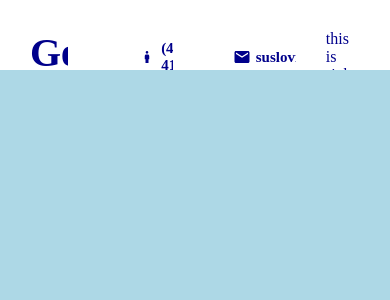
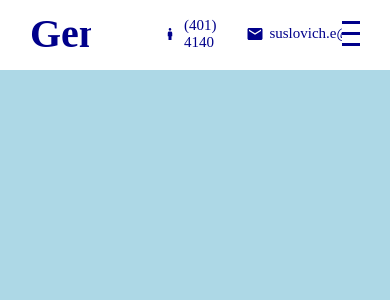
Before and after one commit to evansuslovich/personal-website, a React (Create React App) app: page / in a window 390 px wide. Shown: the top 300 px of the page. Built offline with nearby package versions, Linux system fonts and the light colour scheme; a web font is replaced by a local one.

Commit message:
react animated hamburger

```diff
--- a/src/App.jsx
+++ b/src/App.jsx
@@ -8,10 +8,13 @@
 
 import "./app.scss";
 
+import {useState} from "react";
+
 function App() {
+  const[menuOpen,setMenuOpen] = useState(false)
   return (
     <div className="app">
-    <Topbar/>
+    <Topbar menuOpen = {menuOpen} setMenuOpen = {setMenuOpen}/>
       <div className="sections">
         <Intro/>
         <Portfolio/>
--- a/src/components/topbar/Topbar.jsx
+++ b/src/components/topbar/Topbar.jsx
@@ -4,9 +4,9 @@
 import BoyIcon from '@mui/icons-material/Boy';
 import EmailIcon from '@mui/icons-material/Email';
 
-export default function Topbar() {
+export default function Topbar({menuOpen, setMenuOpen}) {
     return (
-        <div className="topbar">
+        <div className={"topbar " + (menuOpen && "active")}>
             <div className="wrapper">
                 <div className="left">
                     <a href="#intro" className = "logo" >Genius. </a>
@@ -20,7 +20,11 @@
                     </div>
                 </div>
                 <div className="right">
-                this is right
+                    <div className="hamburger" onClick = {()=>setMenuOpen(!menuOpen)}>
+                        <span className="line1"></span>
+                        <span className="line2"></span>
+                        <span className="line3"></span>
+                    </div>
                 </div>
 
             </div>
--- a/src/components/topbar/topbar.scss
+++ b/src/components/topbar/topbar.scss
@@ -5,11 +5,8 @@
     height: 70px;
     background-color: white;
     color: $mainColor;
-    // $mainColor is imported from the global class
-
     position: fixed;
     top: 0;
-
     z-index: 3;
     transition: all 1s ease;
 
@@ -19,24 +16,20 @@
         display: none;
     }
 
-
-
     .wrapper {
         padding: 10px 30px;
         display: flex;
-        // display will be horizontally because it is flexed
         align-items: center;
-        // aligns the items centered. Text, Hrefs, Links, Images .. ect
         justify-content: space-between;
 
         .left {
             display: flex;
-            align-items: baseline;
+            align-items: center;
 
             .logo {
                 font-size: 40px;
                 font-weight: 700;
-                text-decoration: dotted;
+                text-decoration: none;
                 color: inherit;
                 margin-right: 40px;
             }
@@ -44,7 +37,9 @@
             .itemContainer {
                 display: flex;
                 align-items: center;
-                margin: 30px;
+                margin-left: 30px;
+
+
 
                 .icon {
                     font-size: 18px;
@@ -53,11 +48,50 @@
 
                 span {
                     font-size: 15px;
-                    font-weight: 800;
+                    font-weight: 500;
+                }
+            }
+        }
+
+        .right {
+            .hamburger {
+                width: 32px;
+                height: 25px;
+                display: flex;
+                flex-direction: column;
+                justify-content: space-between;
+                cursor: pointer;
+
+                span {
+                    width: 100%;
+                    height: 3px;
+                    background-color: $mainColor;
+                    transform-origin: left;
+                    transition: all 2s ease;
+                }
+            }
+        }
+    }
+
+    &.active {
+        background-color: $mainColor;
+        color: white;
+
+        .hamburger {
+            span {
+                &:first-child {
+                    background-color: white;
+                    transform: rotate(45deg);
                 }
 
+                &:nth-child(2) {
+                    opacity: 0;
+                }
 
-
+                &:last-child {
+                    background-color: white;
+                    transform: rotate(-45deg);
+                }
             }
         }
     }
```
